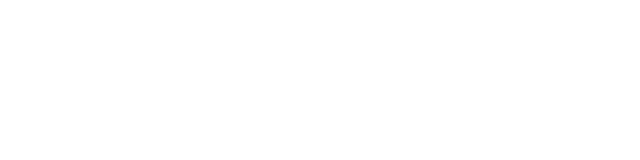
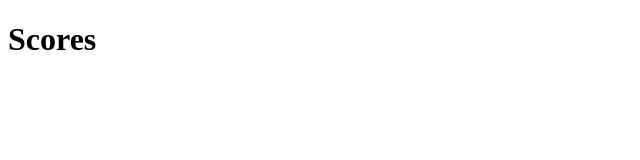
Before and after one commit to SAL13666/osbash-assessment, a React (Vite) app: page /Scores in a window 1280 px wide. Shown: the top 160 px of the page, without its empty margins (0-640 px from the left). Built offline with nearby package versions, Linux system fonts and the light colour scheme.

Commit message:
i sat up the router and the basic routes

```diff
--- a/package.json
+++ b/package.json
@@ -11,7 +11,8 @@
   },
   "dependencies": {
     "react": "^18.2.0",
-    "react-dom": "^18.2.0"
+    "react-dom": "^18.2.0",
+    "react-router-dom": "^6.22.1"
   },
   "devDependencies": {
     "@types/react": "^18.2.55",
--- a/src/App.jsx
+++ b/src/App.jsx
@@ -1,7 +1,9 @@
+import { Outlet } from "react-router-dom"
+
 function App() {
   return (
     <>
-
+      <Outlet/>
     </>
   )
 }
--- /dev/null
+++ b/src/Pages/Home/Home.jsx
@@ -0,0 +1,9 @@
+const Home = () => {
+    return (
+        <div>
+            <h1>Home</h1>
+        </div>
+    );
+};
+
+export default Home;
--- /dev/null
+++ b/src/Pages/Quiz/Quiz.jsx
@@ -0,0 +1,10 @@
+
+const Quiz = () => {
+    return (
+        <div>
+            <h1>Quiz</h1>
+        </div>
+    );
+};
+
+export default Quiz;
--- /dev/null
+++ b/src/Pages/Scores/Scores.jsx
@@ -0,0 +1,9 @@
+const Scores = () => {
+    return (
+        <div>
+            <h1>Scores</h1>
+        </div>
+    );
+};
+
+export default Scores;
--- /dev/null
+++ b/src/Router/Router.jsx
@@ -0,0 +1,34 @@
+import { RouterProvider, createBrowserRouter } from "react-router-dom";
+import App from "../App";
+import Home from "../Pages/Home/Home";
+import Quiz from "../Pages/Quiz/Quiz";
+import Scores from "../Pages/Scores/Scores";
+function Router() {
+    const router = createBrowserRouter([
+        {
+            path:"/",
+            element:<App/>,
+            children: [
+                {
+                    index:true,
+                    element:<Home/>
+                },
+                {
+                    path: "/Quiz",
+                    element:<Quiz/>
+                },
+                {
+                    path: "/Scores",
+                    element:<Scores/>
+                },
+            ]
+        },
+    ])
+    return (
+        <>
+            <RouterProvider router={router} />
+        </>
+    );
+}
+
+export default Router;
--- a/src/main.jsx
+++ b/src/main.jsx
@@ -1,9 +1,9 @@
 import React from 'react'
 import ReactDOM from 'react-dom/client'
-import App from './App.jsx'
+import Router from './Router/Router.jsx'
 
 ReactDOM.createRoot(document.getElementById('root')).render(
   <React.StrictMode>
-    <App />
+    <Router/>
   </React.StrictMode>,
 )
```
Also changed, not shown: src/Pages/Home/Home.module.css (added), src/Pages/Quiz/Quiz.module.css (added), src/Pages/Scores/Scores.module.css (added), 1 other file (tests, documents, lock files or other folders).
